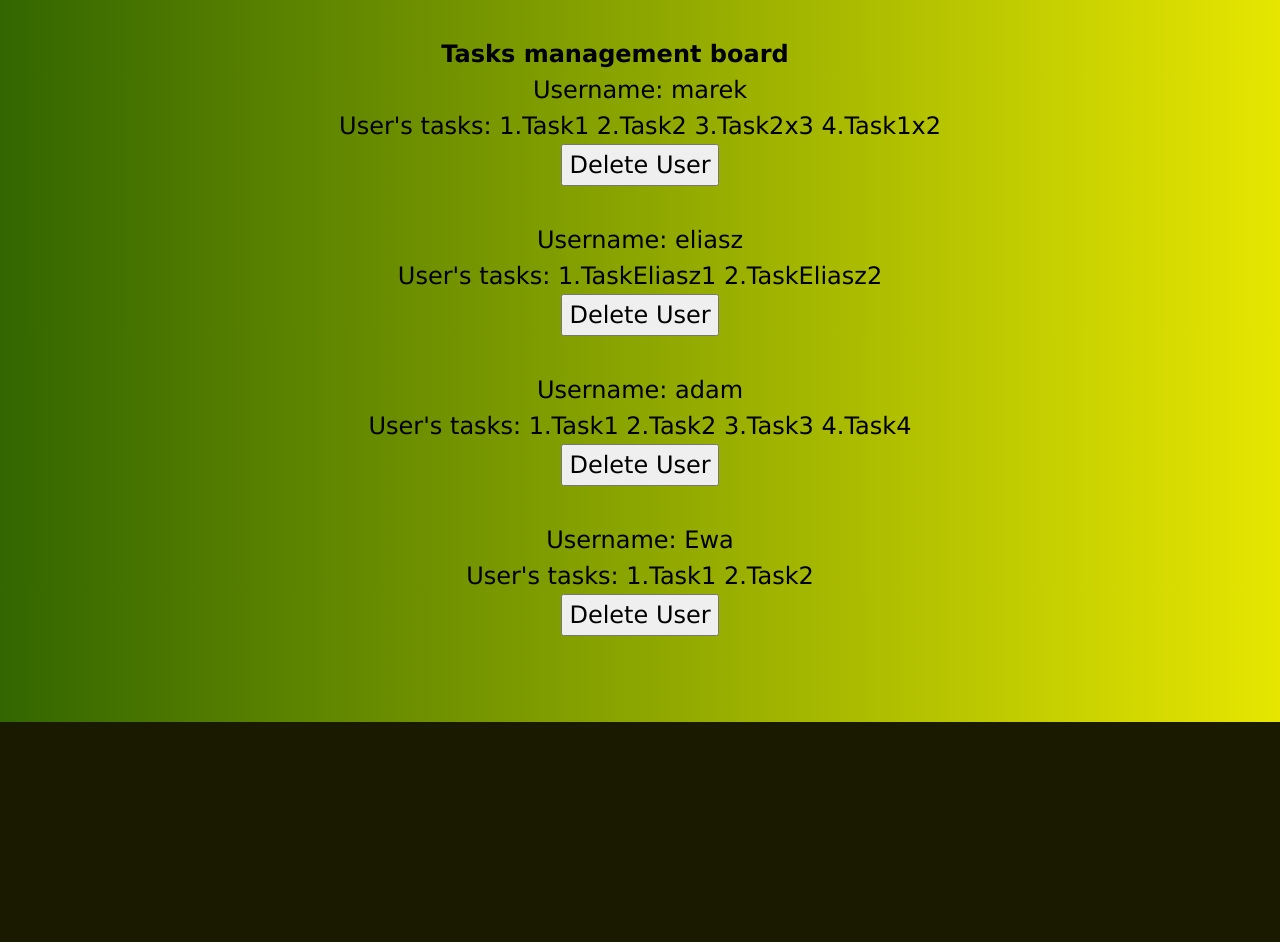
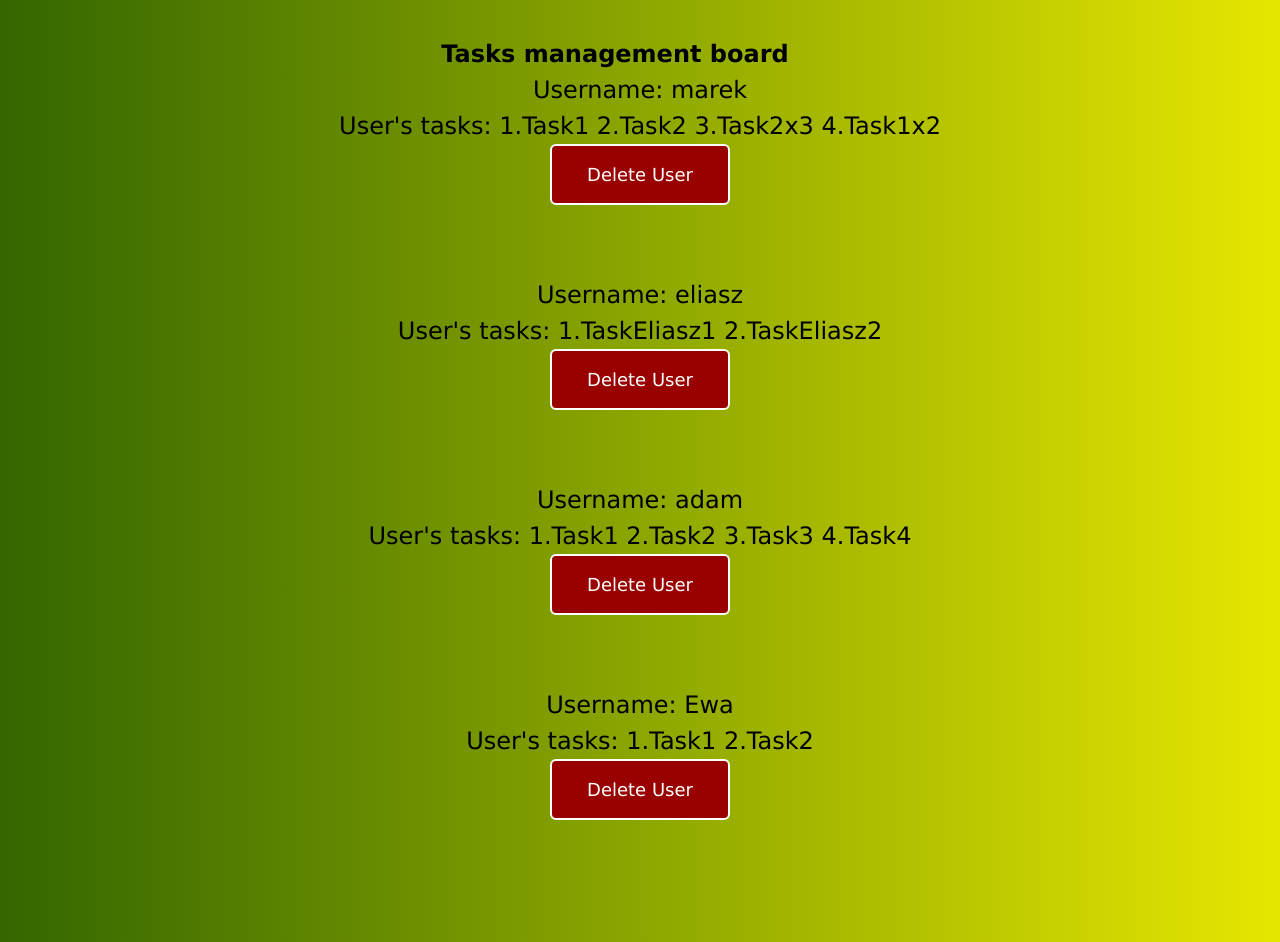
Before and after one commit to AdamM-ML/ML-Flask, a Flask app: page /showUsers in a window 1280 px wide. Shown: the part 177-1119 px from the top of the page. Before the commit the page ends 899 px from the top, so only its background shows below. Run offline with Flask 2, Linux system fonts and the light colour scheme; data comes from the database, SQL or seed files in the repository; both versions use the stored data as it was after the commit; some libraries are stand-ins or nearby versions.

Commit message:
styling buttons
Styled buttons/inputs

```diff
--- /dev/null
+++ b/static/showUsers_style.css
@@ -0,0 +1,11 @@
+.button1 {
+  background-color: #990000;
+  border: 2px solid #ffffff;
+  border-radius: 6px;
+  color: white;
+  padding: 15px 35px;
+  text-align: center;
+  text-decoration: none;
+  display: inline-block;
+  font-size: 18px;
+}
--- a/templates/login.html
+++ b/templates/login.html
@@ -32,7 +32,7 @@
         <form action="#" method="POST">
             </br>
             <p><input type="text" name="un"/></p>
-            <p><input type="submit" value="login"/></p>
+            <p><input type="submit" value="LOGiN"/></p>
         </form>
     </div>
 </div>
--- a/templates/showUsers.html
+++ b/templates/showUsers.html
@@ -3,11 +3,12 @@
 ALL USERS
 {% endblock %}
 {% block content %}
+<link rel="stylesheet" type="text/css" href="{{url_for('static', filename='showUsers_style.css')}}">
     {% for usr in values: %}
         <p1>Username: {{usr.username}} </br> User's tasks: {{usr.tasks}}</br></p1>
         <a href="/deleteUser{{usr._id}}">
-            <input type="button" value="Delete User" />
+            <button class="button1">Delete User</button>
         </a>
-        </br></br>
+        </br></br></br>
     {% endfor %}
 {% endblock %}
```
Also changed, not shown: static/login_style.css (+11 -0 lines), users.sqlite3.
